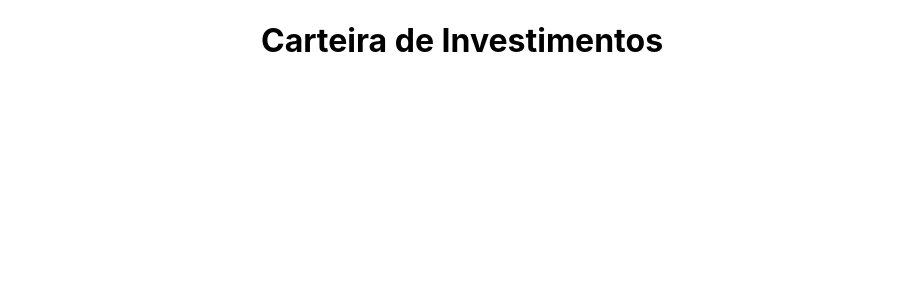
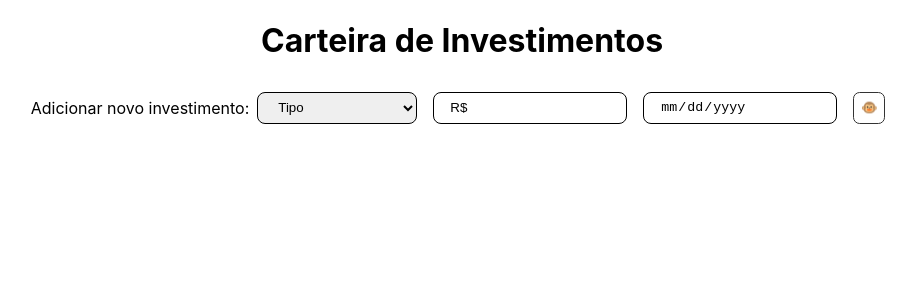
Before and after one commit to natth42/gorila-test, a React (Create React App) app: page / in a window 1280 px wide. Shown: the top 300 px of the page, without its empty margins (178-1094 px from the left). Built offline with nearby package versions, Linux system fonts and the light colour scheme.

Commit message:
added title and icon to page

```diff
--- a/src/App.css
+++ b/src/App.css
@@ -1,3 +1,38 @@
+button {
+  background-color: #fff;
+  border: 1px solid #333;
+  height: 2rem;
+  width: 2rem;
+  border-radius: 0.5em;
+  margin: 0.5rem;
+  cursor: pointer;
+}
+
+input[type="date"]::-webkit-inner-spin-button,
+input[type="date"]::-webkit-calendar-picker-indicator {
+    display: none;
+    -webkit-appearance: none;
+}
+
+.input {
+  width: 10rem;
+  border-radius: 0.5rem;
+  margin: 0.5rem;
+  padding-left: 1rem;
+  padding-right: 1rem;
+  border: 1px solid #000;
+}
+
 .center-text {
-  text-align: center
+  text-align: center;
 }
+
+.form-position{
+  display: flex;
+  justify-content: center;
+  align-items: center;
+}
+
+.form-aligment{
+  display: flex
+}
--- a/src/App.js
+++ b/src/App.js
@@ -1,10 +1,12 @@
 import React from 'react';
+import InvestmentForm from './components/investmentForm';
 import './App.css';
 
 function App() {
   return (
     <>
       <h1 className="center-text">Carteira de Investimentos</h1>
+      <InvestmentForm />
     </>
   );
 }
--- /dev/null
+++ b/src/components/investmentForm/index.js
@@ -0,0 +1,38 @@
+import React, {useState} from 'react';
+
+const InvestmentForm = () => {
+  const [values, setValues] = useState({
+    type: '',
+    value: '',
+    date: ''
+  });
+
+  const handleChange = name => e => {
+    setValues({...values, [name]: e.target.value});
+  }
+
+  const handleSubmit = e => {
+    e.preventDefault();
+    console.log(`send values: ✨${JSON.stringify(values)}✨`);
+  }
+
+  const formatNumber = value => 'R$' + value.replace(/\D/g, "").replace(/\B(?=(\d{3})+(?!\d))/g, ",");
+
+  return (
+    <div className="form-position">
+      <p>Adicionar novo investimento:</p>
+      <form className="form-aligment" onSubmit={handleSubmit}>
+        <select className="input" value={values.type} onChange={handleChange('type')}>
+          <option>Tipo</option>
+          <option value="rendaFixa">Renda Fixa</option>
+          <option value="rendaVariavel">Renda Variável</option>
+        </select>
+        <input className="input" type="text" placeholder="valor" value={formatNumber(values.value)} onChange={handleChange('value')} />
+        <input className="input" type="date" placeholder="data de compra" value={values.date} onChange={handleChange('date')} />
+        <button type="submit">🐵</button>
+      </form>
+    </div>
+  )
+}
+
+export default InvestmentForm;
```
